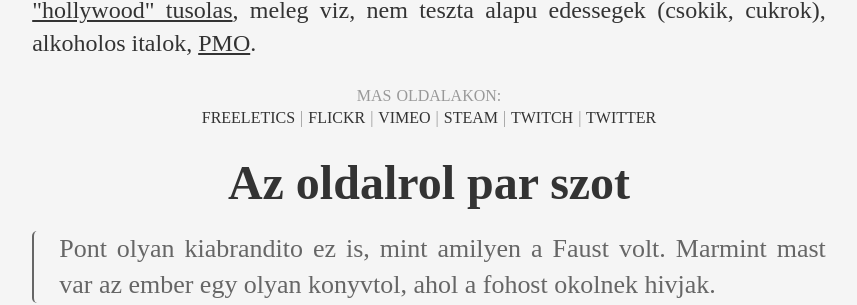
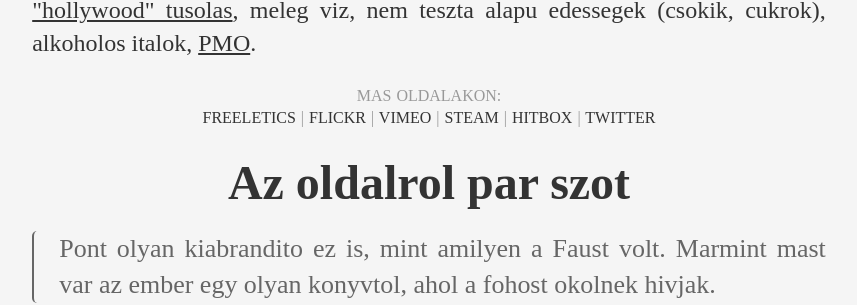
Before and after one commit to 4p3/4p3.github.io, a Jekyll site: the page built from rolam.html, in a window 1280 px wide. Shown: the part 937-1242 px from the top of the page, without its empty margins (211-1068 px from the left). Built offline with Jekyll 4.4.1, drawn with Linux system fonts in a browser that asks for light colours; Markdown is read by kramdown in place of the engine named in the settings.

Commit message:
twitch >> hitbox

```diff
--- a/rolam.html
+++ b/rolam.html
@@ -13,7 +13,7 @@
 	<p>Egyebkent vannak dolgok, amikrol lemondtam. Ilyenek, mint:</p>
 	<p><a href="http://en.wikipedia.org/wiki/Navy_shower">"hollywood" tusolas</a>, meleg viz, nem teszta alapu edessegek (csokik, cukrok), alkoholos italok, <a href="https://www.youtube.com/watch?v=wSF82AwSDiU">PMO</a>.</p>
     </div>
-    <div class="post-footer"><p>mas oldalakon:</p><p><a href="https://www.freeletics.com/de/users/3160196/feed">freeletics</a> | <a href="https://www.flickr.com/photos/c4nn1b4l/">flickr</a> | <a href="https://vimeo.com/4p3">vimeo</a> | <a href="http://steamcommunity.com/id/4p3/">steam</a> | <a href="http://www.twitch.tv/urmajom">twitch</a> | <a href="https://twitter.com/_4p3_">twitter</a></p></div>
+    <div class="post-footer"><p>mas oldalakon:</p><p><a href="https://www.freeletics.com/de/users/3160196/feed">freeletics</a> | <a href="https://www.flickr.com/photos/c4nn1b4l/">flickr</a> | <a href="https://vimeo.com/4p3">vimeo</a> | <a href="http://steamcommunity.com/id/4p3/">steam</a> | <a href="http://www.hitbox.tv/urmajom">hitbox</a> | <a href="https://twitter.com/_4p3_">twitter</a></p></div>
     <div class="post-title">Az oldalrol par szot</div>
     <div class="post-content">
     <blockquote><p>Pont olyan kiabrandito ez is, mint amilyen a Faust volt. Marmint mast var az ember egy olyan konyvtol, ahol a fohost okolnek hivjak.</p></blockquote>
```
